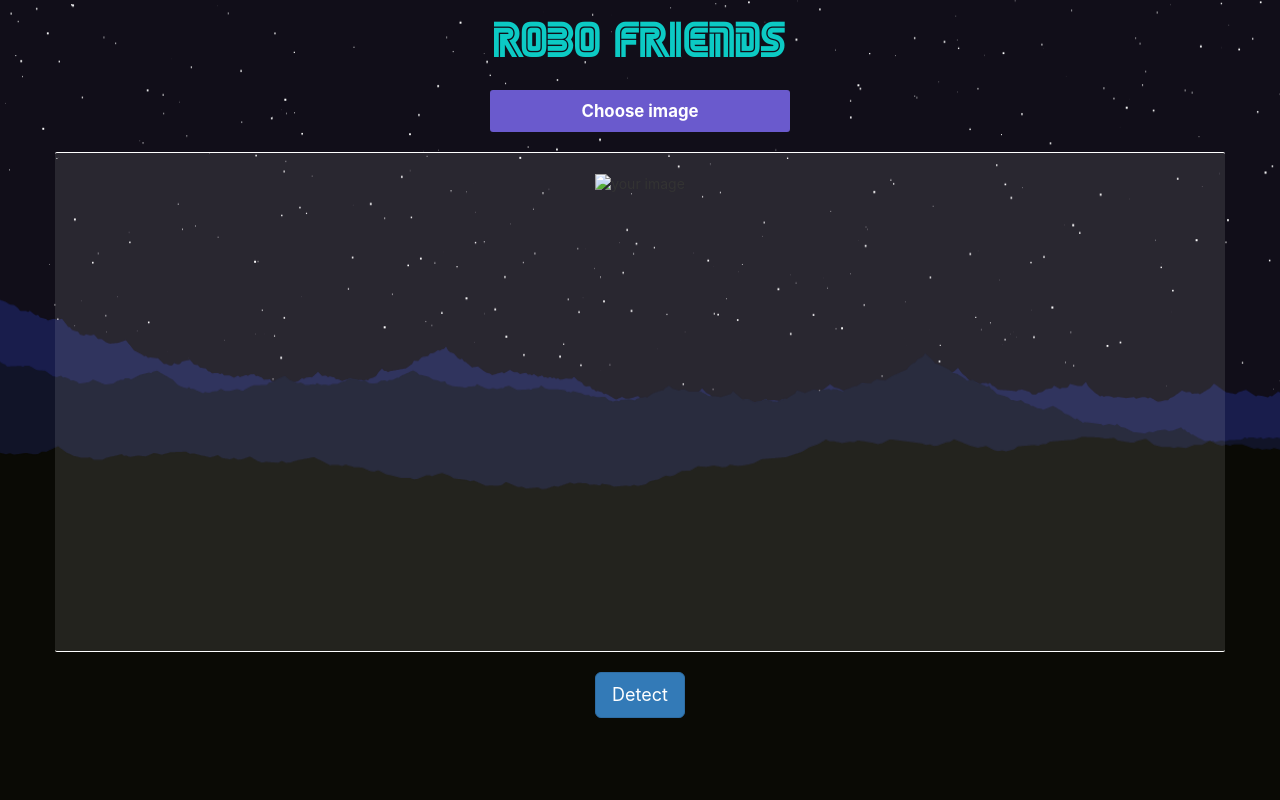
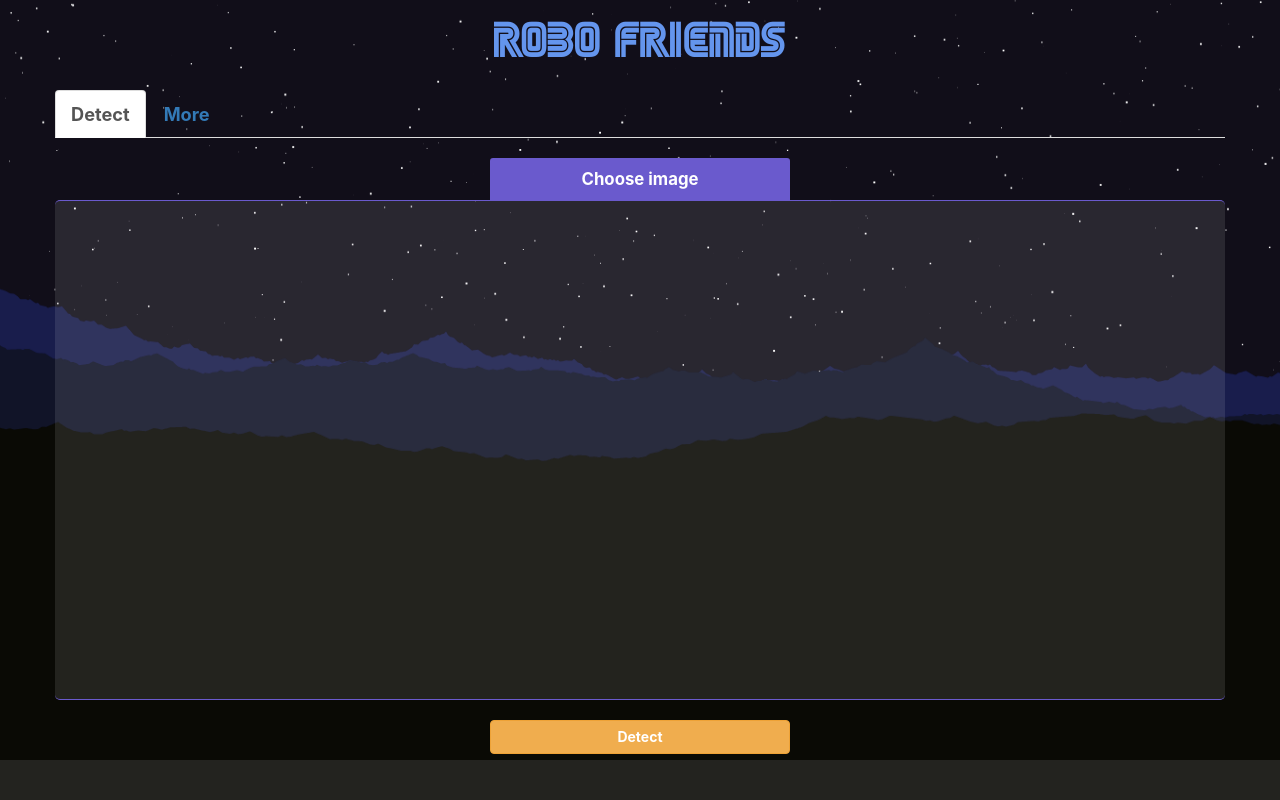
Before and after one commit to HuynhHongAn/statistical_learning, a Django app: template yolo/templates/detect.html in a window 1280 px wide. Shown: the part 52-852 px from the top of the page. After the commit the page ends 812 px from the top, so only its background shows below. Run offline with Django 3.2, Linux system fonts and the light colour scheme; the template is opened without the code that fills it, so the values that code supplies are empty; some libraries are stand-ins or nearby versions.

Commit message:
[master] Add more effect

```diff
--- a/yolo/static/css/detect.css
+++ b/yolo/static/css/detect.css
@@ -1,11 +1,11 @@
 .image-container {
     text-align: center;
-    margin: 20px;
+    margin: 0 20px 20px 20px;
     height: 500px;
     padding: 20px;
-    border-top: 1px solid white;
-    border-bottom: 1px solid white;
-    border-radius: 2px;
+    border-top: 1px solid slateblue;
+    border-bottom: 1px solid slateblue;
+    border-radius: 5px;
     background-color: rgba(255,255,255,0.1);
 }
 
@@ -20,7 +20,8 @@
 	max-width: 300px;
 	margin: 0 auto;
 	background-color: slateblue;
-	border-radius: 3px;
+	border-top-left-radius: 3px;
+	border-top-right-radius: 3px;
 	font-size: 1.2em;
 	line-height: 2.5em;
 	text-align: center;
@@ -28,6 +29,7 @@
 
 label:hover {
 	background-color: cornflowerblue;
+    cursor: pointer;
 }
 
 label:active {
@@ -49,6 +51,28 @@
 	display: flex;
 	justify-content: center;
 	align-items: center;
-	width: 100vw;
 	overflow: hidden;
 }
+
+.nav-tabs a {
+    font-size: 1.3em;
+    text-decoration: none;
+    font-weight: bold;
+}
+
+.nav-tabs a:hover {
+    background-color: rgba(255,255,255,0.5);
+    color: black;
+    font-weight: bold;
+}
+
+.nav-tabs {
+    margin-bottom: 20px;
+}
+
+#alert-container {
+    position: absolute;
+    right: 0;
+    top: 55px;
+    max-width: 300px;
+}
--- a/yolo/static/css/index.css
+++ b/yolo/static/css/index.css
@@ -3,8 +3,9 @@
     top:52px;
     left:0;
     z-index: -1;
-    height: 100%;
+    height: 95vh;
     width: 100%;
+    overflow: auto;
 }
 
 body {
@@ -32,9 +33,14 @@
 h1 {
     font-family: 'SEGA LOGO FONT', serif;
     font-weight: 200;
-    color: #0ccac4;
+    /*color: #0ccac4;*/
+    color: cornflowerblue;
 }
 
 #sidebar {
     font-size: 16px;
 }
+
+.app-container {
+    overflow: paged-y;
+}
--- a/yolo/static/js/detect.js
+++ b/yolo/static/js/detect.js
@@ -34,12 +34,21 @@
     }
 }
 
+function appendAlert(alertContainer, alertComponent) {
+    alertContainer.append(alertComponent)
+
+    setTimeout(function (){
+        $(".alert").last().blur(500)
+    }, 5000)
+}
+
 $(document).ready(function () {
     $("#detect-form").submit(function (e) {
         e.preventDefault();
 
         const form = $(this);
         const url = form.attr('action');
+        const alertContainer = $("#alert-container")
 
         let fd = new FormData(document.getElementById("detect-form"));
         let files = $('#image-input')[0].files[0];
@@ -53,17 +62,14 @@
             processData: false,
             success: function (data) {
                 if (data.error_message) {
-                    form.prepend(getAlertMessage("error", data.error_message))
+                    appendAlert(alertContainer, getAlertMessage("error", data.error_message))
                 } else {
-                    $(".alert").hide('bind', {}, 500)
-                    form.prepend(getAlertMessage("success", "detect image"))
-
+                    appendAlert(alertContainer, getAlertMessage("success", "detect image"))
                     $('#image-preview').attr('src', data.uploaded_file_url)
                 }
             },
             error: function (e) {
-                console.log(e)
-                form.prepend(getAlertMessage("error", e.message))
+                appendAlert(alertContainer, getAlertMessage("error", e.message))
             }
         });
     });
--- a/yolo/templates/detect.html
+++ b/yolo/templates/detect.html
@@ -10,16 +10,34 @@
 <li class="active"><a href="/yolo/detect">Detect</a></li>
 {% endblock %}
 
+{% block content %}
+<div class="container">
 
-{% block content %}
-<div class="container detect-container">
+
+</div>
+
+<div class="container">
+    <div class="row">
+        <ul class="nav nav-tabs">
+            <li class="active"><a data-toggle="tab" href="#detect">Detect</a></li>
+            <li><a data-toggle="tab" href="#detail">More</a></li>
+        </ul>
+        <div class="tab-content">
+            <div id="detect" class="tab-pane fade in active">
+                <div class="detect-container">
                     <form id="detect-form" action="/yolo/detect" method="post" enctype="multipart/form-data">
+                        <div id="alert-container" class="container">
+
+                        </div>
+
+
                         <!-- Security token -->
                         {% csrf_token %}
-        <div class="form-group">
+                        <div class="form-group" style="margin: 0">
                             {% if error_message %}
                             <div class="alert alert-danger alert-dismissible" role="alert" style="text-align: left">
-                <span type="button" class="close" data-dismiss="alert" aria-label="Close"><span aria-hidden="true">&times;</span></span>
+                                <span type="button" class="close" data-dismiss="alert" aria-label="Close"><span
+                                        aria-hidden="true">&times;</span></span>
                                 <strong>Error</strong> {{error_message}}
                             </div>
                             {% endif %}
@@ -28,14 +46,21 @@
                                    onchange="readURL(this);">
                         </div>
                         <div class="container image-container">
-            <img id="image-preview" src="{{uploaded_file_url}}" alt="your image"/>
+                            <img id="image-preview" src="" alt=""/>
                         </div>
                         <div class="container">
-            <button type="submit" class="btn btn-primary btn-lg">Detect</button>
+                            <button type="submit" class="btn btn-warning" style="width: 300px; font-weight: bold">Detect</button>
                         </div>
                     </form>
+                </div>
+            </div>
+            <div id="detail" class="tab-pane fade">
+                <p>Some content in menu 1.</p>
+            </div>
+        </div>
+    </div>
+</div>
 
-</div>
 {% endblock %}
 
 {% block script %}
--- a/yolo/templates/index.html
+++ b/yolo/templates/index.html
@@ -34,7 +34,7 @@
     {% endblock %}
 </div>
 
-<div class="tc">
+<div class="tc app-container">
     <h1 class="" style="margin-bottom: 30px">Robo &nbsp;Friends</h1>
     <canvas id="bgCanvas"></canvas>
     {% block content %}{% endblock %}
```
Also changed, not shown: yolo/helpers.py (+12 -55 lines), yolo/views.py (+18 -16 lines). Lines whose indentation alone changed are shown as unchanged.
